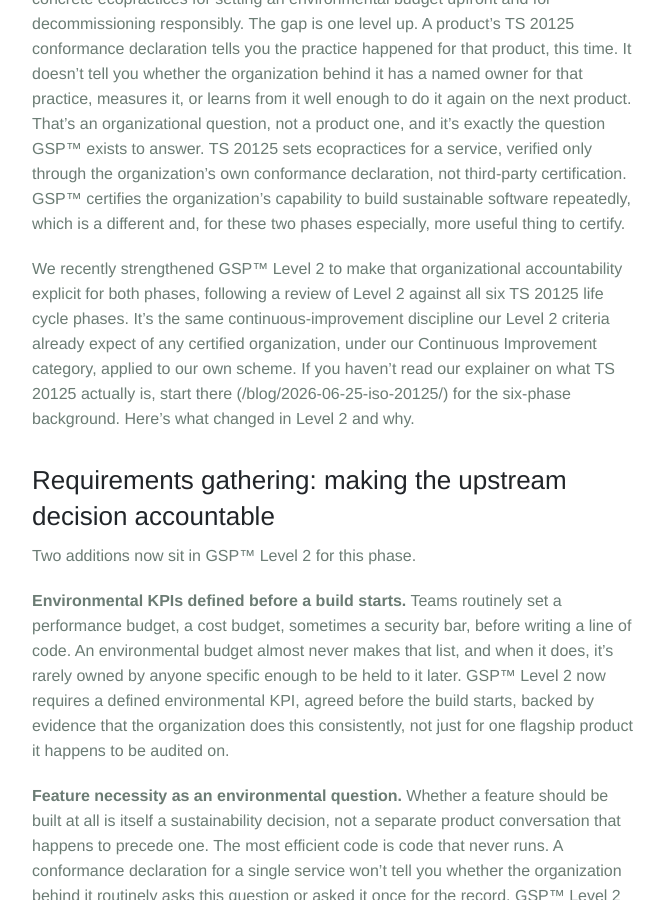
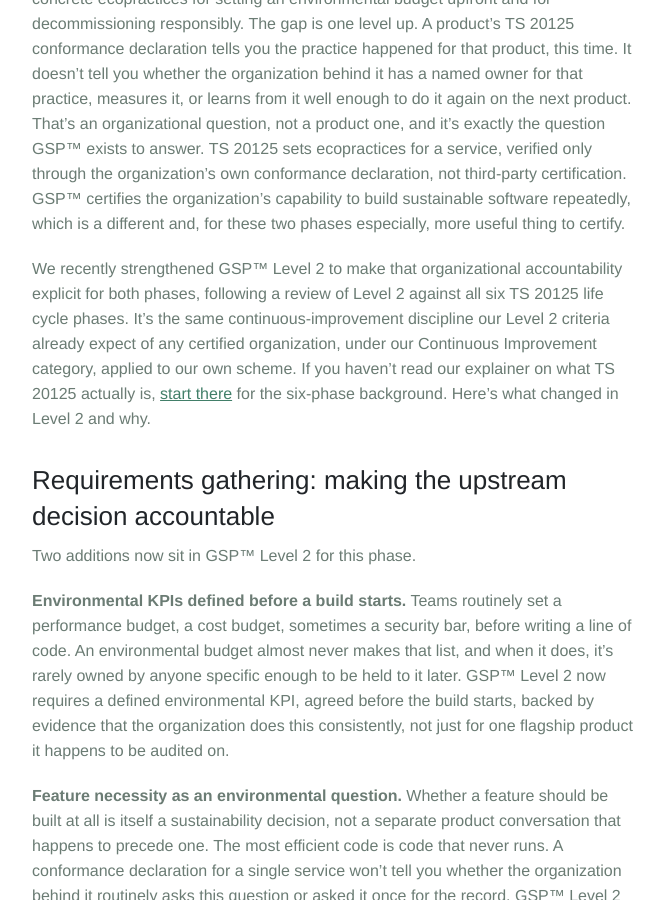
Before and after one commit to luiscruz/greenseal-website, a Jekyll site: the page built from blog/2026-08-03-requirements-and-end-of-life.md, in a window 1280 px wide and 900 px high, scrolled down 640 px. Shown: the whole window, without its empty margins (143-807 px from the left). Built offline with Jekyll 4.4.1, drawn with Linux system fonts in a browser that asks for light colours; some of the changed text lies outside the part shown.

Commit message:
Convert plain-text URL references to proper markdown links

```diff
--- a/blog/2026-08-03-requirements-and-end-of-life.md
+++ b/blog/2026-08-03-requirements-and-end-of-life.md
@@ -11,7 +11,7 @@
 
 That's not really a gap in the standard. TS 20125 does address both phases, with concrete ecopractices for setting an environmental budget upfront and for decommissioning responsibly. The gap is one level up. A product's TS 20125 conformance declaration tells you the practice happened for that product, this time. It doesn't tell you whether the organization behind it has a named owner for that practice, measures it, or learns from it well enough to do it again on the next product. That's an organizational question, not a product one, and it's exactly the question GSP™ exists to answer. TS 20125 sets ecopractices for a service, verified only through the organization's own conformance declaration, not third-party certification. GSP™ certifies the organization's capability to build sustainable software repeatedly, which is a different and, for these two phases especially, more useful thing to certify.
 
-We recently strengthened GSP™ Level 2 to make that organizational accountability explicit for both phases, following a review of Level 2 against all six TS 20125 life cycle phases. It's the same continuous-improvement discipline our Level 2 criteria already expect of any certified organization, under our Continuous Improvement category, applied to our own scheme. If you haven't read our explainer on what TS 20125 actually is, start there (/blog/2026-06-25-iso-20125/) for the six-phase background. Here's what changed in Level 2 and why.
+We recently strengthened GSP™ Level 2 to make that organizational accountability explicit for both phases, following a review of Level 2 against all six TS 20125 life cycle phases. It's the same continuous-improvement discipline our Level 2 criteria already expect of any certified organization, under our Continuous Improvement category, applied to our own scheme. If you haven't read our explainer on what TS 20125 actually is, [start there](/blog/2026-06-25-iso-20125/) for the six-phase background. Here's what changed in Level 2 and why.
 
 ## Requirements gathering: making the upstream decision accountable
 
```
Also changed, not shown: other parts of blog/2026-08-03-requirements-and-end-of-life.md (+1 -1 lines).
